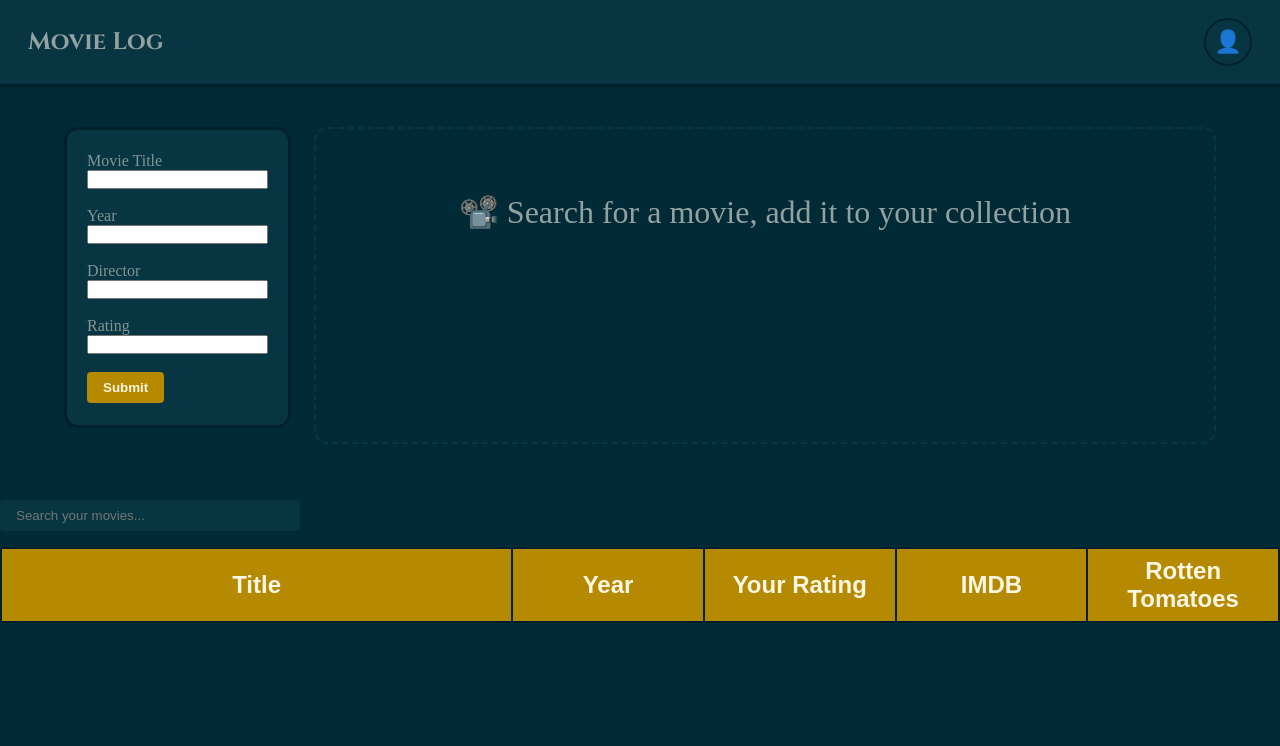
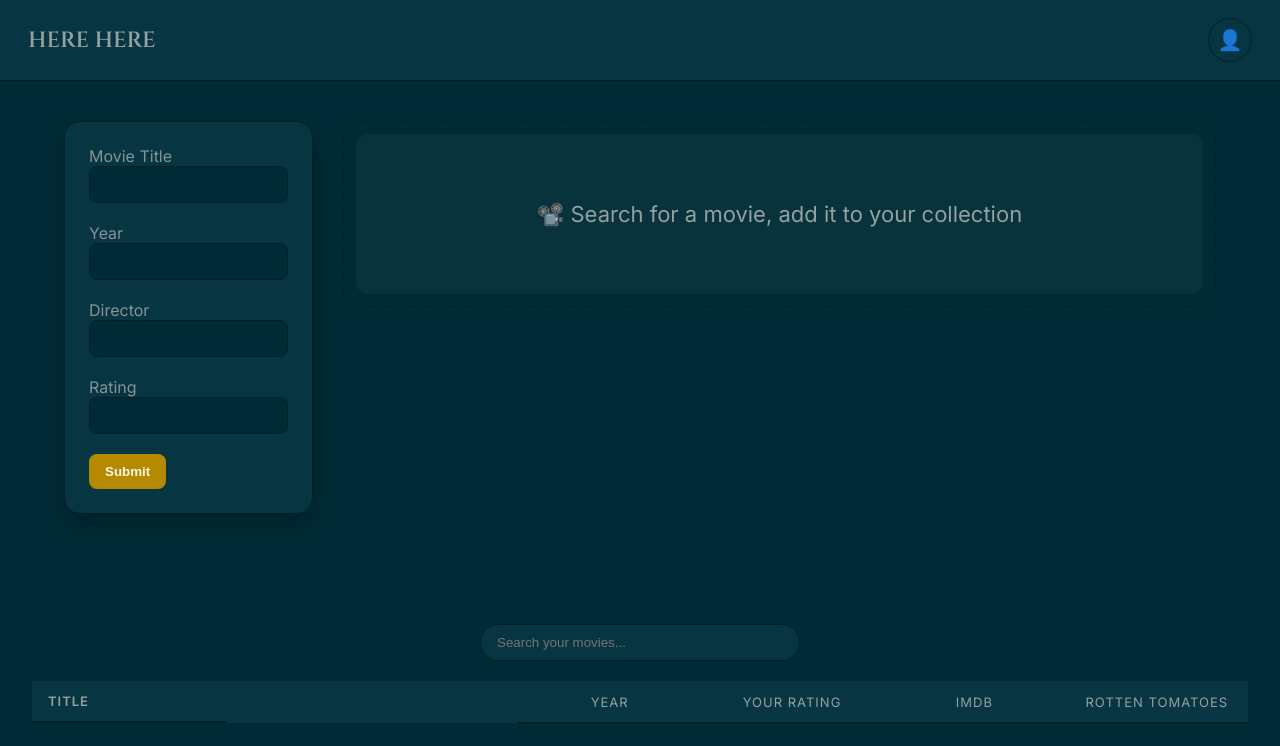
Before and after one commit to Jake-Davis01/Movie-Ratings, a website: page FrontEnd/home.html in a window 1280 px wide. Drawn offline with Linux system fonts and the light colour scheme; no server answers.

Commit message:
Updated Frontend

```diff
--- a/FrontEnd/Styles/home.css
+++ b/FrontEnd/Styles/home.css
@@ -1,5 +1,5 @@
 @import "./global.css";
-@import url("https://fonts.googleapis.com/css2?family=Cinzel:wght@400;600;700&family=Crimson+Text:ital,wght@0,400;0,600;1,400&display=swap");
+@import url("https://fonts.googleapis.com/css2?family=Inter:wght@300;400;600&family=Cinzel:wght@600&display=swap");
 
 * {
   margin: 0;
@@ -7,79 +7,88 @@
   box-sizing: border-box;
 }
 
+/* ---------- BODY ---------- */
 body {
   background-color: var(--dark-bg-colour);
+  font-family: "Inter", sans-serif;
+  color: var(--dark-text-colour);
 }
 
+/* ---------- HEADER ---------- */
 #heading-text {
   background-color: var(--dark-colour);
-  border-bottom: 3px solid var(--dark-outline);
+  border-bottom: 1px solid var(--dark-outline);
   padding: 18px 28px;
   color: var(--dark-text-secondary);
   font-family: "Cinzel", serif;
-  font-size: 24px;
-  font-weight: 700;
-  position: relative;
+  font-size: 22px;
+  font-weight: 600;
+
   display: flex;
   align-items: center;
   justify-content: space-between;
 }
 
+/* ---------- LAYOUT ---------- */
 #page-sections {
   display: flex;
   width: 90%;
   margin: 0 auto;
-  padding-top: 40px;
-  padding-bottom: 40px;
-  gap: 2%;
+  padding: 40px 0;
+  gap: 30px;
+  align-items: flex-start;
 }
 
 #page-sections h2 {
-  text-align: center;
+  text-align: left;
   font-family: "Cinzel", serif;
-  font-size: 22px;
-  font-weight: 700;
-  color: var(--dark-text-colour);
-  margin-bottom: 16px;
+  font-size: 18px;
+  font-weight: 600;
+  color: var(--dark-text-secondary);
+  margin-bottom: 12px;
   letter-spacing: 1px;
 }
-/* movie search */
+
+/* ---------- SEARCH AREA ---------- */
 #search-prompt {
   display: flex;
   align-items: center;
   justify-content: center;
-  height: 150px;
+  height: 160px;
   color: var(--dark-text-secondary);
-  font-size: 32px;
-  border-radius: 8px;
+  font-size: 22px;
+  border-radius: 12px;
   width: 100%;
+  background: rgba(255,255,255,0.03);
 }
 
+/* Scroll container */
 #search-results {
   width: 100%;
-  border: 2px dashed var(--dark-colour);
-  border-radius: 14px;
+  border: 1px dashed var(--dark-outline);
+  border-radius: 12px;
   display: flex;
-  flex-direction: row;
-  overflow-x: scroll;
-  gap: 8 px;
-  padding: 8px;
-  min-width: 200px;
+  overflow-x: auto;
+  gap: 12px;
+  padding: 12px;
   scrollbar-width: thin;
-  scrollbar-color: var(--dark-highlight) var(--dark-colour);
 }
 
+/* Movie cards */
 .search-card {
   background-color: var(--dark-colour);
   flex-shrink: 0;
-  width: 100px;
+  width: 120px;
   cursor: pointer;
   text-align: center;
-  transition: transform 0.2s;
+  border-radius: 10px;
+  padding: 8px;
+  transition: all 0.2s ease;
 }
 
 .search-card:hover {
-  transform: scale(1.05);
+  transform: translateY(-4px) scale(1.03);
+  background: rgba(255,255,255,0.05);
 }
 
 .search-card img {
@@ -89,80 +98,92 @@ body {
 
 .search-card span {
   font-size: 12px;
+  margin-top: 6px;
   display: block;
-  margin-top: 4px;
-  color: var(--dark-text-colour);
 }
 
+/* ---------- FORM / CARD ---------- */
 .game-option {
   display: flex;
-  align-items: center;
-  gap: 20px;
-  border-radius: 14px;
-  padding: 22px 20px;
-  margin-bottom: 16px;
+  flex-direction: column;
+  gap: 12px;
+
+  border-radius: 16px;
+  padding: 24px;
+  margin-bottom: 20px;
+
   background-color: var(--dark-colour);
-  border: 3px solid var(--dark-outline);
-  color: var(--dark-text-colour);
-  position: relative;
-  overflow: visible;
+  border: 1px solid var(--dark-outline);
+  box-shadow: 0 10px 25px rgba(0,0,0,0.25);
 }
 
-/* Button styling */
-#user-btn {
-  background: none;
-  border: 2px solid var(--dark-outline);
-  border-radius: 50%;
+/* Inputs */
+input {
+  padding: 10px;
+  border-radius: 8px;
+  border: 1px solid var(--dark-outline);
+  background: var(--dark-bg-colour);
   color: var(--dark-text-colour);
-  font-size: 22px;
-  width: 48px;
-  height: 48px;
-  cursor: pointer;
+  outline: none;
+  transition: 0.2s;
 }
 
-button[type="submit"] {
-  background: var(--dark-highlight);
-  color: var(--base3);
-  border: none;
-  padding: 8px 16px;
-  border-radius: 4px;
-  cursor: pointer;
-  font-weight: bold;
+input:focus {
+  border-color: var(--dark-highlight);
 }
 
+/* ---------- BUTTONS ---------- */
+button[type="submit"],
 .load-more-button {
   background: var(--dark-highlight);
   color: var(--base3);
   border: none;
-  padding: 8px 16px;
-  border-radius: 4px;
+  padding: 10px 16px;
+  border-radius: 8px;
   cursor: pointer;
-  font-weight: bold;
-}
-/* table container*/
-#table-container {
-  width: fit-content;
-  margin: auto;
+  font-weight: 600;
+  transition: 0.2s;
 }
 
-/* user search*/
+button:hover {
+  transform: translateY(-2px);
+  opacity: 0.9;
+}
+
+/* Profile button */
+#user-btn {
+  background: none;
+  border: 1px solid var(--dark-outline);
+  border-radius: 50%;
+  color: var(--dark-text-colour);
+  font-size: 20px;
+  width: 44px;
+  height: 44px;
+  cursor: pointer;
+  transition: 0.2s;
+}
+
+#user-btn:hover {
+  background: rgba(255,255,255,0.05);
+}
+
+/* ---------- SEARCH BAR ---------- */
 #user-search {
-  padding: 16px 0;
+  padding: 20px 0;
   display: flex;
-  justify-content: flex-start;
-  margin: auto;
+  justify-content: center;
 }
 
 #list-filter {
-  padding: 8px 16px;
-  border-radius: 4px;
-  border: none;
+  padding: 10px 16px;
+  border-radius: 999px;
+  border: 1px solid var(--dark-outline);
   background: var(--dark-colour);
   color: var(--dark-text-colour);
-  width: 300px;
+  width: 320px;
 }
 
-/* ── User menu (original) ── */
+/* ---------- USER DROPDOWN ---------- */
 #user-menu {
   position: relative;
 }
@@ -173,7 +194,7 @@ button[type="submit"] {
   right: 0;
   top: 56px;
   background-color: var(--dark-colour);
-  border: 2px solid var(--dark-outline);
+  border: 1px solid var(--dark-outline);
   border-radius: 10px;
   overflow: hidden;
   min-width: 160px;
@@ -183,58 +204,152 @@ button[type="submit"] {
 #user-dropdown a {
   display: block;
   padding: 12px 16px;
-  font-size: 16px;
+  font-size: 14px;
+  text-decoration: none;
   color: var(--dark-text-colour);
-  text-decoration: none;
 }
 
 #user-dropdown a:hover {
-  background-color: var(--dark-colour);
-  color: var(--dark-text-colour);
+  background-color: rgba(255,255,255,0.05);
 }
 
 #user-menu.open #user-dropdown {
   display: block;
 }
 
-table {
-  font-family: arial, sans-serif;
-  border-collapse: collapse;
-  width: 100%;
-  margin: auto;
+/* ---------- TABLE CONTAINER ---------- */
+#table-container {
+  width: 95%;
+  margin: 30px auto;
+  overflow-x: auto;
 }
 
+/* ---------- TABLE BASE ---------- */
+table {
+  width: 100%;
+  border-collapse: collapse;
+  font-family: "Inter", sans-serif;
+}
+
+/* ---------- HEADER ---------- */
+th {
+  background-color: var(--dark-colour);
+  color: var(--dark-text-secondary);
+  font-size: 13px;
+  text-transform: uppercase;
+  letter-spacing: 1px;
+  padding: 12px 16px;
+  text-align: left;
+  border-bottom: 2px solid var(--dark-outline);
+}
+
+/* ---------- ROWS ---------- */
+tr {
+  background: var(--dark-colour);
+  transition: transform 0.2s ease, background 0.2s ease;
+}
+
+tr:nth-child(even) {
+  background: rgba(255,255,255,0.03); /* subtle striping */
+}
+
+tr:hover {
+  background: rgba(255,255,255,0.06);
+  transform: translateY(-2px);
+}
+
+/* ---------- CELLS ---------- */
+td {
+  padding: 12px 16px;
+  font-size: 14px;
+  color: var(--dark-text-colour);
+  vertical-align: middle;
+  border-bottom: 1px solid var(--dark-outline);
+}
+
+/* Remove last row border */
+tr:last-child td {
+  border-bottom: none;
+}
+
+/* ---------- POSTER IMAGES ---------- */
+table img {
+  width: 50px;
+  height: 75px;
+  object-fit: cover;
+  border-radius: 6px;
+  box-shadow: 0 4px 12px rgba(0,0,0,0.25);
+}
+
+/* ---------- TITLE & DIRECTOR ---------- */
+.table-title {
+  display: flex;
+  flex-direction: column;
+  gap: 4px;
+  font-weight: 600;
+  color: var(--dark-text-secondary);
+}
+
+.table-title span {
+  font-size: 12px;
+  color: #94a3b8; /* secondary text for director */
+}
+
+/* ---------- OTHER COLUMNS ---------- */
+.table-year,
+.table-rating,
+.table-imdb,
+.table-rotten {
+  text-align: center;
+  font-weight: 500;
+}
+
+/* ---------- COLUMN WIDTHS ---------- */
 .table-title {
   width: 40%;
 }
-
 .table-year {
   width: 15%;
 }
-
-table img {
-  width: 30%;
-  height: auto;
+.table-rating,
+.table-imdb,
+.table-rotten {
+  width: 10%;
 }
 
+/* ---------- MOBILE RESPONSIVE ---------- */
+@media (max-width: 768px) {
+  table,
+  thead,
+  tbody,
+  th,
   td,
-th {
-  border: 2px solid var(--dark-outline);
-  text-align: center;
-  padding: 8px;
-  font-size: 1.3rem;
+  tr {
+    display: block;
   }
 
   th {
-  background-color: var(--dark-highlight);
-  color: var(--base3);
-  font-size: 1.5rem;
+    display: none;
   }
 
-tr:nth-child(odd) {
-  background-color: var(--dark-colour);
+  td {
+    display: flex;
+    justify-content: space-between;
+    padding: 10px;
   }
 
-tr:nth-child(even) {
-  background-color: var(--dark-colour);
+  td::before {
+    content: attr(data-label);
+    font-weight: 600;
+    color: #94a3b8;
   }
+
+  .table-title span {
+    font-size: 11px;
+  }
+
+  table img {
+    width: 40px;
+    height: 60px;
+  }
+}
--- a/FrontEnd/home.html
+++ b/FrontEnd/home.html
@@ -11,20 +11,13 @@
 </head>
 
 <body>
-
-  <body>
-    <body>
-      <div id="heading-text">
-        <span id="welcome-text">Movie Log</span>
-        <div id="user-menu">
-          <button id="user-btn">👤</button>
-          <div id="user-dropdown">
-            <a href="../pages/home-page.html"> Home</a>
-            <a href="../pages/index.html"> Logout</a>
-          </div>
-        </div>
-      </div>
-
+  <div id="heading-text">
+    <span id="welcome-text">HERE HERE</span>
+    <form action="./welcome.html">
+     <button id="user-btn">👤</button>
+</form>
+  </div>
+</body>
       <div id="page-sections">
         <div id="add-section" class="game-option">
           <form id="movie-form">
```
Also changed, not shown: FrontEnd/welcome.html (+3 -3 lines). Lines whose indentation alone changed are shown as unchanged.
